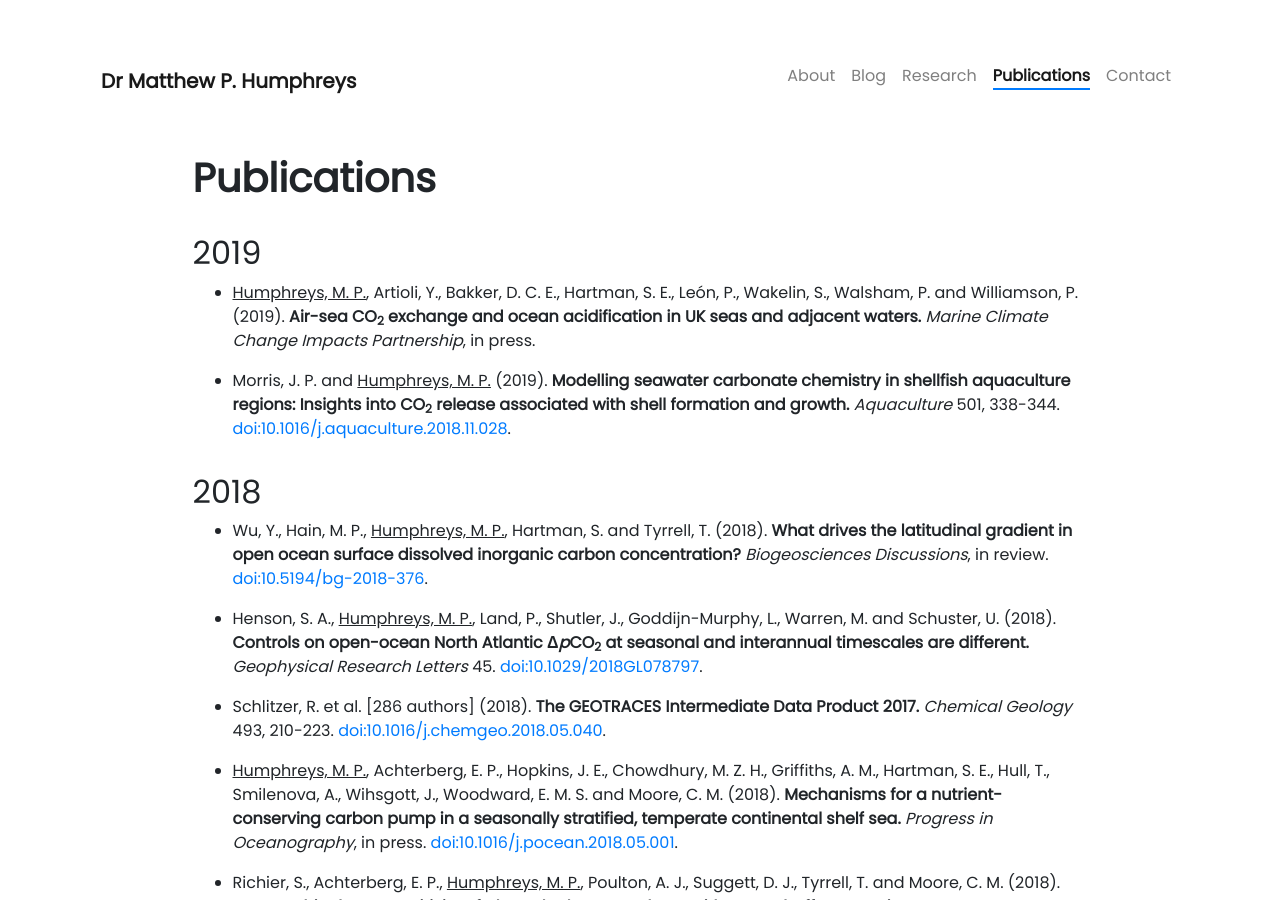
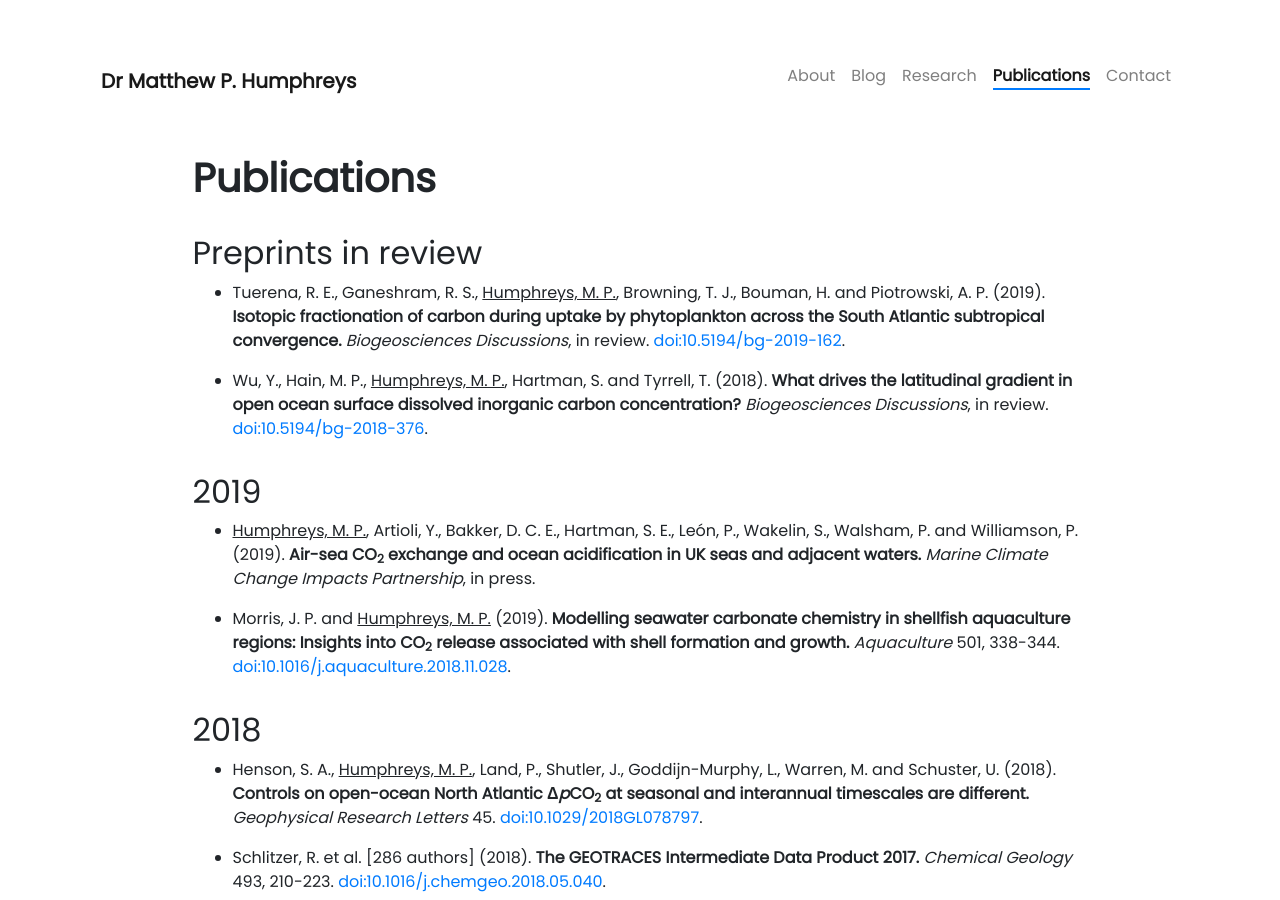
Before and after one commit to mvdh7/mvdh7.github.io, a Jekyll site: the page built from pages/publications.md, in a window 1280 px wide and 900 px high. Built offline with Jekyll 4.4.1, drawn with Linux system fonts in a browser that asks for light colours; nearby versions of some CDN libraries; comment, search, counter and statistics services are not loaded.

Commit message:
Add preprints in review section

```diff
--- a/pages/publications.md
+++ b/pages/publications.md
@@ -7,6 +7,12 @@
 
 # **Publications**
 
+## Preprints in review
+
+  * Tuerena, R. E., Ganeshram, R. S., <u>Humphreys, M. P.</u>, Browning, T. J., Bouman, H. and Piotrowski, A. P. (2019). **Isotopic fractionation of carbon during uptake by phytoplankton across the South Atlantic subtropical convergence.** *Biogeosciences Discussions*, in review. [doi:10.5194/bg-2019-162](https://doi.org/10.5194/bg-2019-162).
+
+  * Wu, Y., Hain, M. P., <u>Humphreys, M. P.</u>, Hartman, S. and Tyrrell, T. (2018). **What drives the latitudinal gradient in open ocean surface dissolved inorganic carbon concentration?** *Biogeosciences Discussions*, in review. [doi:10.5194/bg-2018-376](https://doi.org/10.5194/bg-2018-376).
+
 ## 2019
 
   * <u>Humphreys, M. P.</u>, Artioli, Y., Bakker, D. C. E., Hartman, S. E., León, P., Wakelin, S., Walsham, P. and Williamson, P. (2019). **Air-sea CO<sub>2</sub> exchange and ocean acidification in UK seas and adjacent waters.** *Marine Climate Change Impacts Partnership*, in press.
```
Also changed, not shown: other parts of pages/publications.md (+0 -2 lines).
